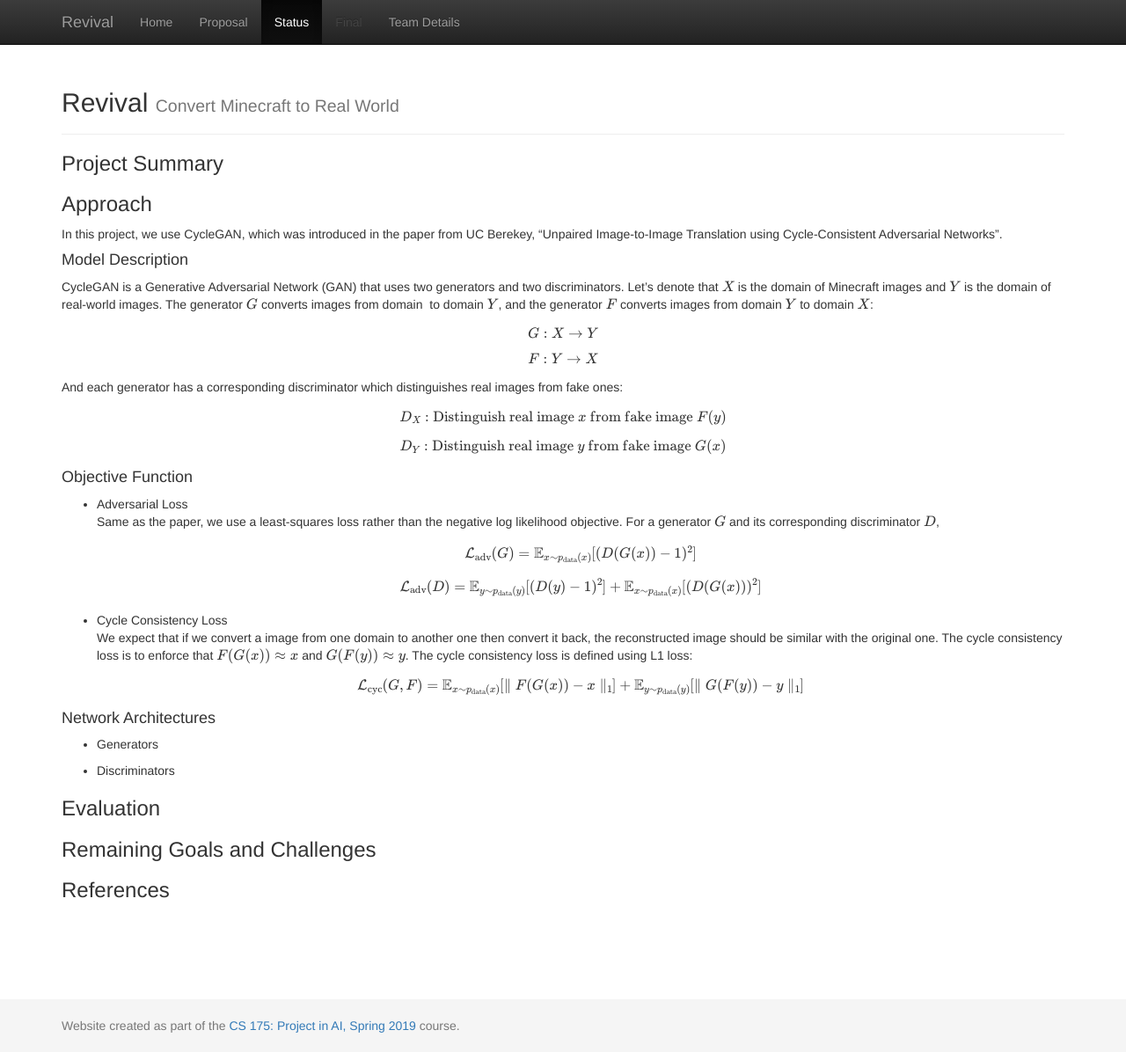
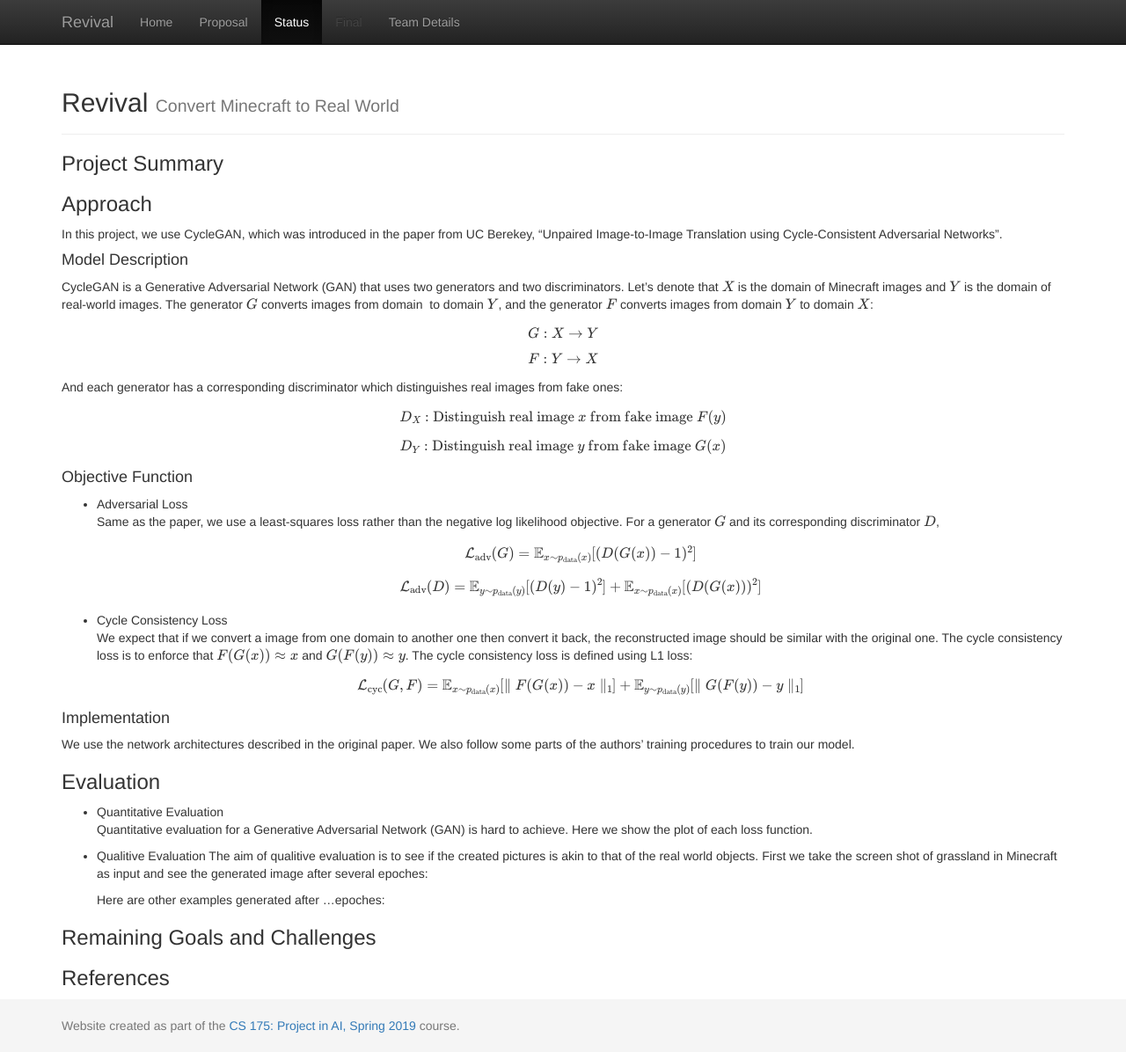
Before and after one commit to sijielu/Revival, a Jekyll site: the page built from docs/status.md, in a window 1280 px wide and 1196 px high. Shown: the whole window at 88% size. Built offline with Jekyll 4.4.1, drawn with Linux system fonts in a browser that asks for light colours; formulas are drawn with MathJax 3.

Commit message:
Update status.md

```diff
--- a/docs/status.md
+++ b/docs/status.md
@@ -36,14 +36,20 @@ $$D_Y: \text{Distinguish real image } y \text{ from fake image } G(x)$$
   $$\mathcal{L}_{\text{cyc}}(G, F) = \mathbb{E}_{x\sim p_{\text{data}}(x)}[\parallel F(G(x))-x \parallel_1] + \mathbb{E}_{y\sim p_{\text{data}}(y)}[\parallel G(F(y))-y \parallel_1]$$
 
 
-#### Network Architectures
-* Generators
+#### Implementation
+We use the network architectures described in the original paper. We also follow some parts of the authors' training procedures to train our model.
+
+### Evaluation
+* Quantitative Evaluation
+  Quantitative evaluation for a Generative Adversarial Network (GAN) is hard to achieve. Here we show the plot of each loss function.
+
+* Qualitive Evaluation
+  The aim of qualitive evaluation is to see if the created pictures is akin to that of the real world objects. First we take the screen shot of grassland in Minecraft as input and see the generated image after several epoches:
 
 
-* Discriminators
 
 
-### Evaluation
+  Here are other examples generated after ...epoches:
 
 ### Remaining Goals and Challenges
 
```
